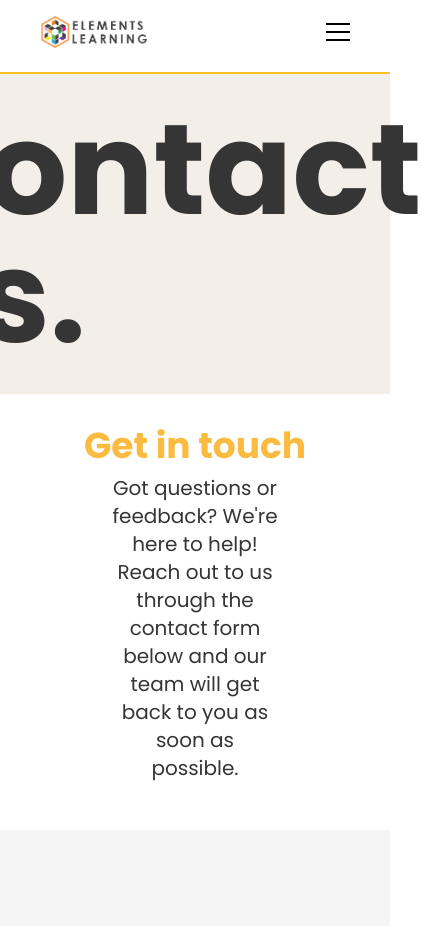
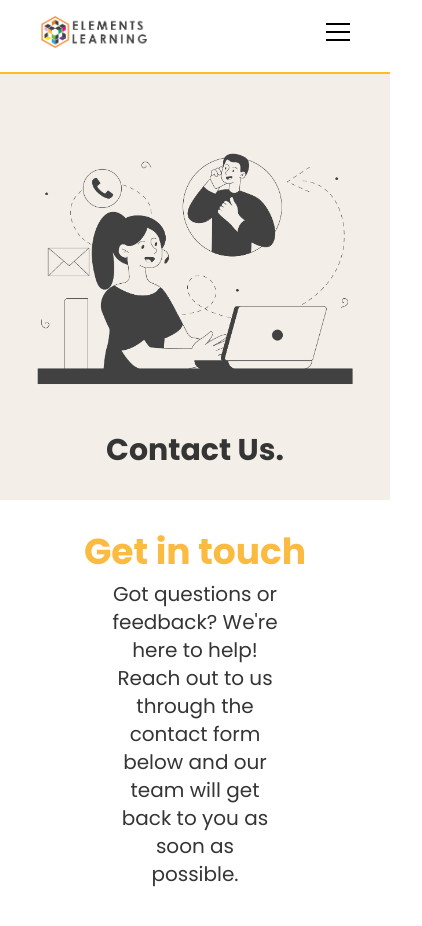
Before and after one commit to TahaShah141/elements-learning, a React (Vite) app: page /contact in a window 390 px wide. Shown: the top 926 px of the page, 422 px wide, since content can reach past the window. Built offline with nearby package versions, Linux system fonts and the light colour scheme.

Commit message:
contact hero responsive

```diff
--- a/src/Pages/ContactPage.jsx
+++ b/src/Pages/ContactPage.jsx
@@ -7,9 +7,10 @@ import { StaggeredHeaders } from "../components/StaggeredHeaders"
 export const ContactPage = () => {
   return (
     <div className="flex flex-col">
-      <section className="bg-[#F3EEE8] p-8 w-full flex gap-20 justify-center items-center">
-        <StaggeredHeaders headers={["Contact", "Us."]} containerClass="text-9xl font-bold" direction="left" />
-        <div className="max-w-[600px]">
+      <section className="bg-[#F3EEE8] p-2 xs:p-8 w-full flex flex-col-reverse min-[400px]:flex-row  min-[400px]:gap-4 lg:gap-20 justify-center items-center ">
+        <StaggeredHeaders headers={["Contact", "Us."]} containerClass="text-2xl  hidden min-[400px]:flex flex-col min-[400px]:text-4xl sm:text-6xl lg:text-9xl font-bold" direction="left" />
+        <StaggeredHeaders headers={["Contact Us."]} containerClass="min-[400px]:hidden text-3xl font-bold" direction="left" />
+        <div className="max-w-[400px] sm:max-w-[600px]">
           <img src="/contactpage/contactus.png" alt="" />
         </div>
       </section>
--- a/tailwind.config.js
+++ b/tailwind.config.js
@@ -15,7 +15,7 @@ export default {
         'foreground': "#353535"
       },
       screens: {
-        'xs': "350px"
+        'xs': "320px"
       }
     },
   },
```
